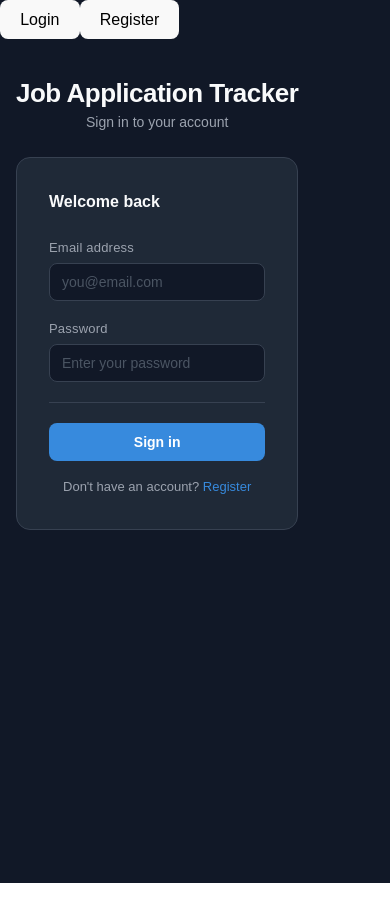
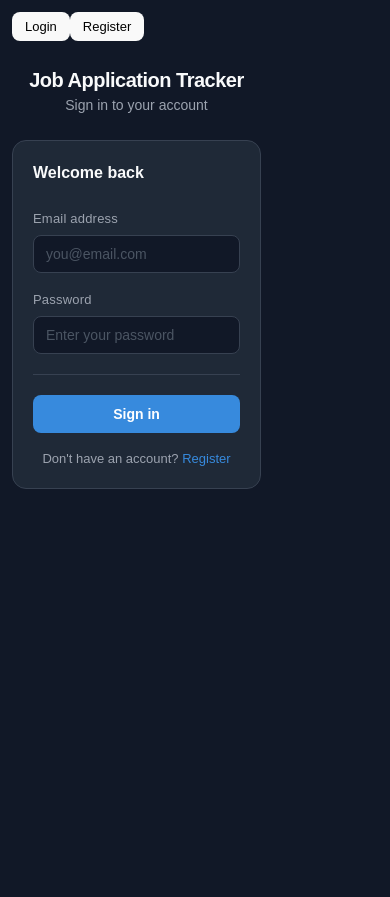
Before and after one commit to Shivani-Singh-20/job-application-tracker, a React app in the folder frontend/: page / in a window 390 px wide. Built offline with nearby package versions, Linux system fonts and the light colour scheme; the HTML template or start-up script is replaced by a standard one.

Commit message:
added mobile responsive css

```diff
--- a/frontend/src/App.css
+++ b/frontend/src/App.css
@@ -449,3 +449,90 @@ body {
   color: #E24B4A;
   border-color: #E24B4A;
 }
+
+/* ── Responsive Mobile Fix ── */
+@media (max-width: 600px) {
+
+  .nav {
+    justify-content: center;
+    flex-wrap: wrap;
+    padding: 0.75rem;
+    gap: 6px;
+  }
+
+  .nav-greeting {
+    width: 100%;
+    text-align: center;
+    margin-bottom: 4px;
+  }
+
+  .nav-btn {
+    padding: 6px 12px;
+    font-size: 13px;
+  }
+
+  .page {
+    padding: 1rem 0.75rem;
+  }
+
+  .form-card {
+    width: 100%;
+    padding: 1.25rem;
+  }
+
+  .stats-grid {
+    grid-template-columns: repeat(2, 1fr);
+    max-width: 100%;
+  }
+
+  .filter-row {
+    max-width: 100%;
+  }
+
+  .jobs-list {
+    max-width: 100%;
+  }
+
+  .job-card {
+    flex-direction: column;
+    align-items: flex-start;
+    gap: 12px;
+    padding: 14px;
+  }
+
+  .job-right {
+    width: 100%;
+  }
+
+  .action-row {
+    flex-wrap: wrap;
+    gap: 6px;
+  }
+
+  .edit-row {
+    flex-wrap: wrap;
+    gap: 6px;
+  }
+
+  .status-select {
+    width: 100%;
+  }
+
+  .btn-save, .btn-cancel, .btn-edit, .btn-delete {
+    flex: 1;
+    text-align: center;
+  }
+
+  .header h1 {
+    font-size: 20px;
+  }
+
+  .status-pills {
+    gap: 6px;
+  }
+
+  .pill {
+    padding: 5px 10px;
+    font-size: 12px;
+  }
+}
```
